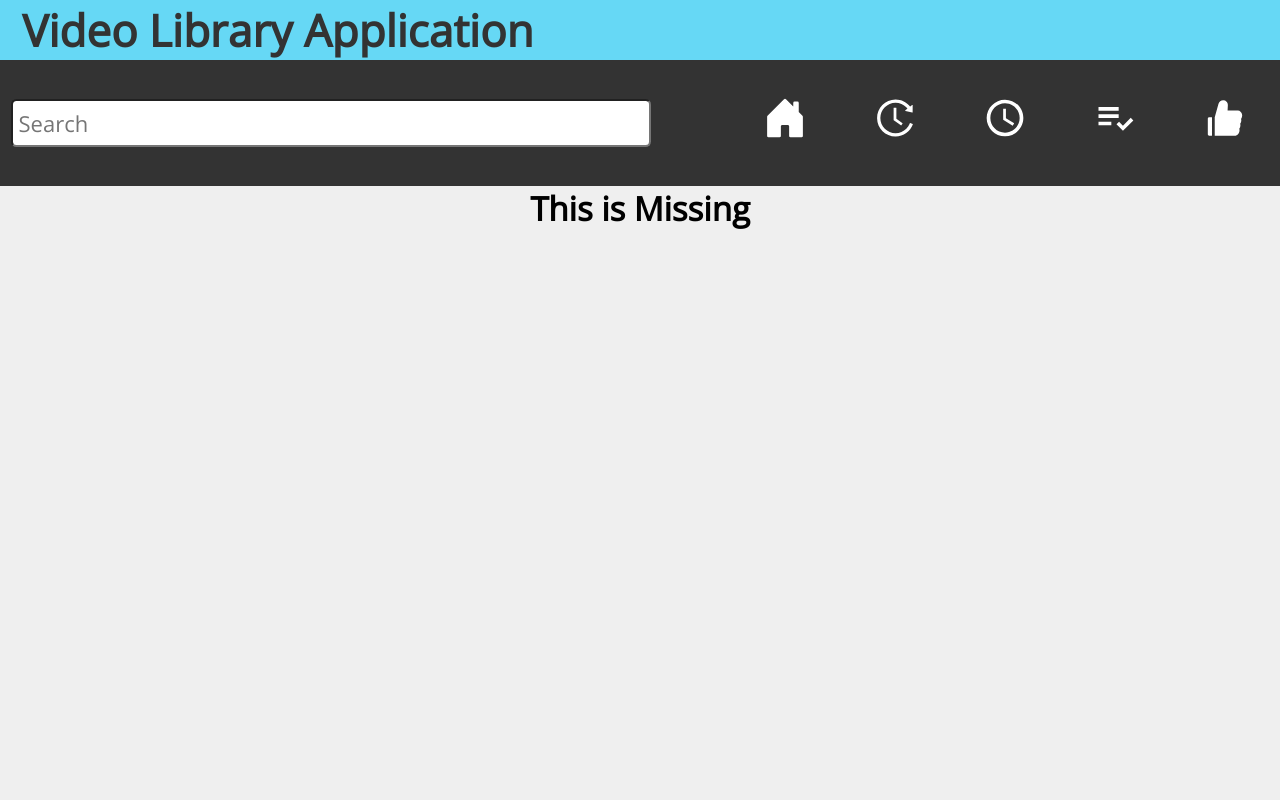
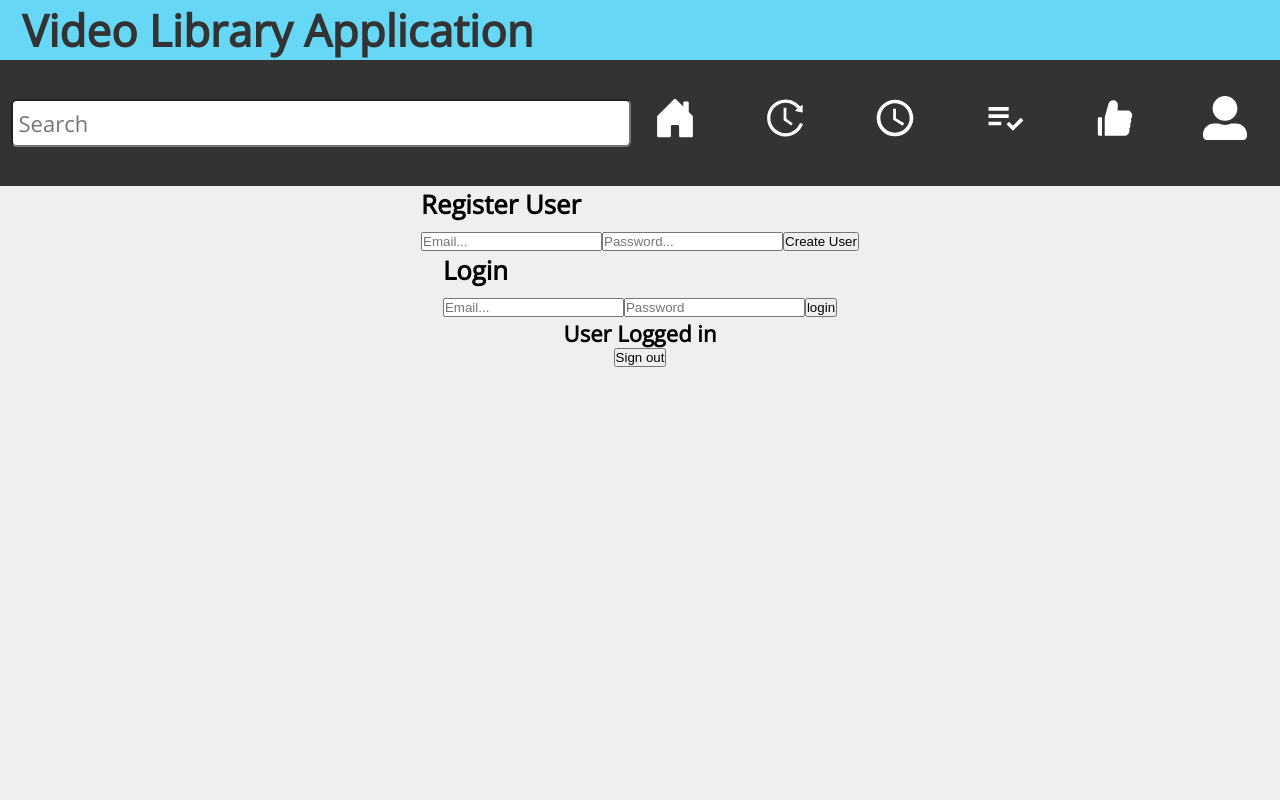
Before and after one commit to anshultamrakar/Video_lib_project, a React (Create React App) app in the folder my-app/: page /login in a window 1280 px wide. Shown: the top 800 px of the page. Built offline with nearby package versions, Linux system fonts and the light colour scheme; no server answers.

Commit message:
added firebase

```diff
--- a/my-app/package.json
+++ b/my-app/package.json
@@ -7,6 +7,7 @@
     "@testing-library/react": "^12.1.2",
     "@testing-library/user-event": "^13.5.0",
     "axios": "^0.25.0",
+    "firebase": "^9.6.6",
     "react": "^17.0.2",
     "react-dom": "^17.0.2",
     "react-icons": "^4.3.1",
--- a/my-app/src/App.js
+++ b/my-app/src/App.js
@@ -5,6 +5,7 @@ import Missing from './Missing';
 import WatchHistory from './WatchHistory';
 import WatchLater from './WatchLater';
 import LikedVideo from './LikedVideo';
+import Login from './Login';
 import PlayList from './PlayList';
 import {Route, Routes} from 'react-router-dom'
 import { DataProvider } from './Context/DataContext';
@@ -25,6 +26,7 @@ function App() {
         <Route path = "later" element = {<WatchLater/>}/>
         <Route path = "playlist" element = {<PlayList/>}/>
         <Route path = "liked" element = {<LikedVideo />}/>
+        <Route path = "login" element = {<Login />}/>
         <Route path = "*" element = {<Missing/>}/>
       </Route>
       </Routes>
--- /dev/null
+++ b/my-app/src/Login.js
@@ -0,0 +1,81 @@
+import { useState } from "react";
+import { createUserWithEmailAndPassword , onAuthStateChanged , signOut , signInWithEmailAndPassword} from "firebase/auth";
+
+import { auth } from "./firebase-config";
+
+const Login = () => {
+
+    const [registerEmail , setRegisterEmail] = useState("")
+    const [registerPassword , setRegisterPassword] = useState("")
+    const [loginEmail , setLoginEmail] = useState("")
+    const [loginPassword , setLoginPassword ] = useState("")
+    const [user, setUser] = useState({})
+
+    onAuthStateChanged(auth, (currentUser) => {
+        setUser(currentUser);
+      });
+
+
+    const register = async() => {
+        try{
+            const user = createUserWithEmailAndPassword(
+                auth,
+                registerEmail,
+                registerPassword)
+            console.log(user)
+        }catch(err){
+            console.log(err.message)
+        }
+    }
+
+    const login = async() => {
+        try {
+            const user = await signInWithEmailAndPassword(
+                auth,
+                loginEmail,
+                loginPassword
+            )
+        }catch(err){
+            console.log(err.message)
+        }
+
+    }
+
+    const logout = async() => {
+        await signOut(auth);
+    }
+
+return(
+<div className="App">
+<div>
+    <h3> Register User </h3>
+    <input
+    placeholder="Email..."
+    onChange={(e) => setRegisterEmail(e.target.value)}
+    />
+    <input
+    placeholder="Password..."
+    onChange={(e) => setRegisterPassword(e.target.value)}
+    />
+    <button onClick={register} > Create User</button>
+    </div>
+    <div>
+    <h3> Login </h3>
+    <input
+    placeholder="Email..."
+    onChange={(e) => setLoginEmail(e.target.value)}
+    />
+    <input
+    placeholder="Password"
+    onChange={(e) => setLoginPassword(e.target.value)}
+    />
+    <button onClick={login} >login</button>
+    </div>
+    <h4>User Logged in </h4>
+    {user?.email}
+    <button onClick={logout}> Sign out </button>
+</div>
+  )
+};
+
+export default Login;
--- a/my-app/src/Nav.js
+++ b/my-app/src/Nav.js
@@ -2,9 +2,12 @@ import { BsFillHouseDoorFill } from "react-icons/bs";
 import { AiOutlineHistory } from "react-icons/ai";
 import { AiFillLike} from "react-icons/ai";
 import { MdOutlineWatchLater, MdPlaylistAddCheck } from "react-icons/md";
+import { FaUserAlt } from "react-icons/fa";
 import { Link } from "react-router-dom";
 import { useContext } from 'react';
 import DataContext from './Context/DataContext';
+
+
 
 
 const Nav = () => {
@@ -28,6 +31,7 @@ const Nav = () => {
        <li className = "list-items"> <Link className="icons" to = "later"><MdOutlineWatchLater/></Link> </li>
        <li className = "list-items"> <Link className="icons" to = "playlist"><MdPlaylistAddCheck/></Link></li>
        <li className = "list-items"> <Link className="icons" to = "liked">< AiFillLike/> </Link></li>
+       <li className = "list-items"> <Link className="icons" to = "login"><FaUserAlt/> </Link></li>
      </ul>
     </nav>
   )
--- /dev/null
+++ b/my-app/src/firebase-config.js
@@ -0,0 +1,17 @@
+import { initializeApp } from "firebase/app";
+import { getAuth } from 'firebase/auth'
+
+
+
+const firebaseConfig = {
+  apiKey: "AIzaSyC7ad9WMErP3OFDoqDXBQLCI1HdOmFwebs",
+  authDomain: "video-library-b243c.firebaseapp.com",
+  projectId: "video-library-b243c",
+  storageBucket: "video-library-b243c.appspot.com",
+  messagingSenderId: "570982882804",
+  appId: "1:570982882804:web:a1bdb0315d6897fde06da1",
+  measurementId: "G-Q0MD89X024"
+};
+
+const app = initializeApp(firebaseConfig)
+export const auth = getAuth(app)
```
Also changed, not shown: 1 other file (tests, documents, lock files or other folders).
